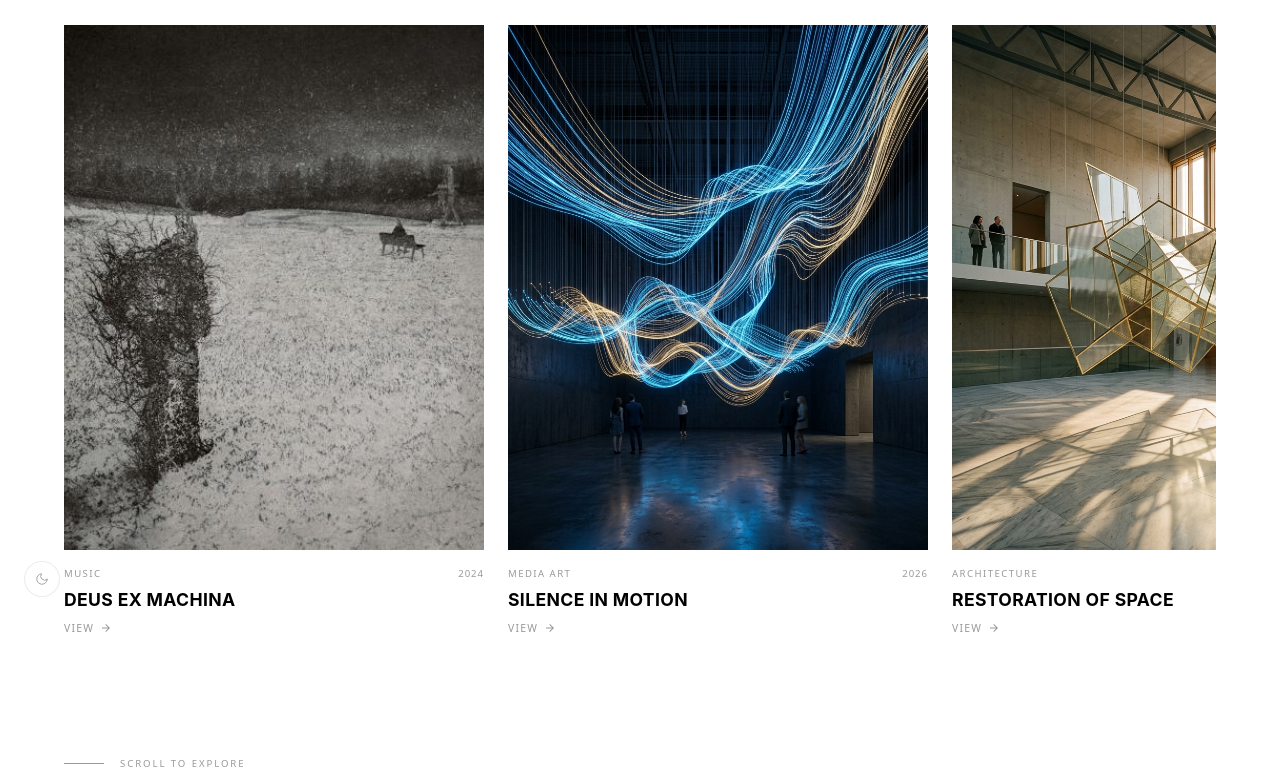
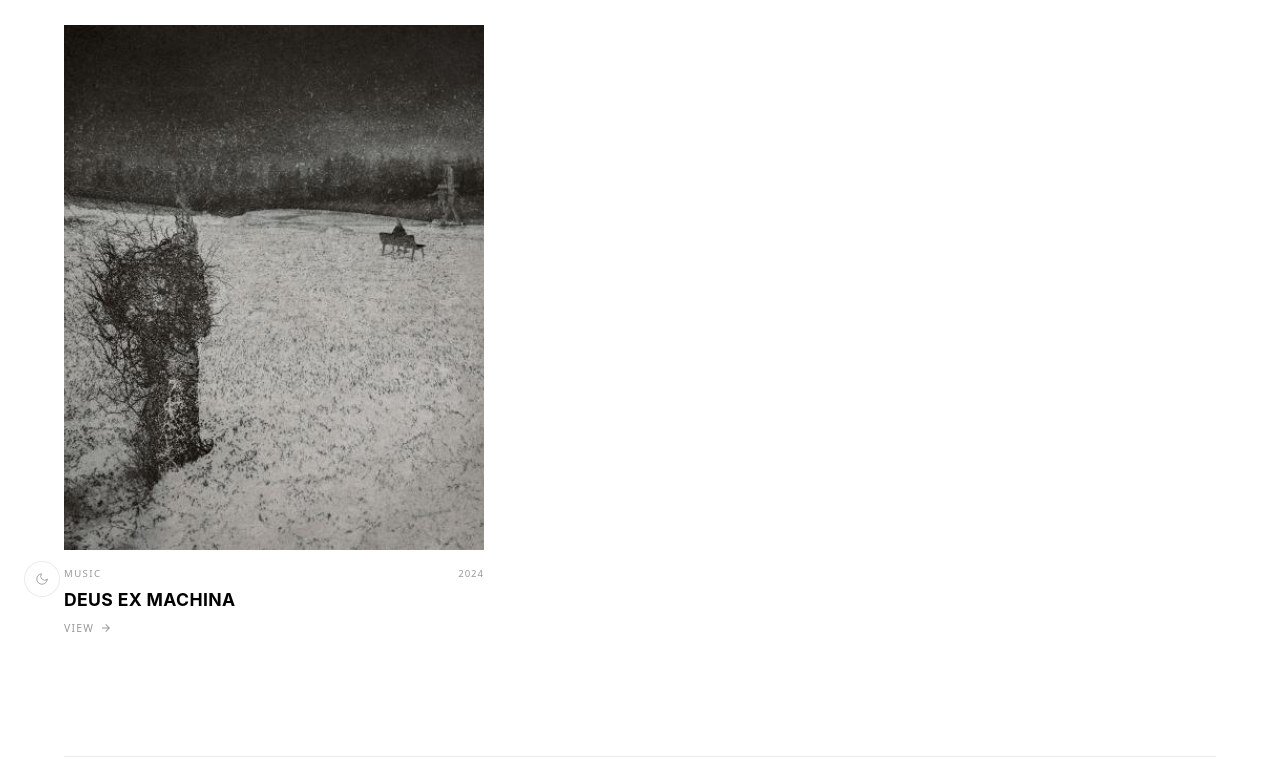
Before and after one commit to dev-artic/official_website, a plain HTML site: page projects/index.html in a window 1280 px wide. Shown: the part 179-952 px from the top of the page. Drawn offline with Linux system fonts and the light colour scheme; a web font is replaced by a local one.

Commit message:
style: increase footer spacing on album page and remove deprecated projects

```diff
--- a/projects/index.html
+++ b/projects/index.html
@@ -58,50 +58,6 @@
           </div>
         </a>
       </article>
-
-      <article class="project-card">
-        <a href="#" class="card-link">
-          <div class="image-wrapper">
-            <img src="media-art.png" alt="Silence in Motion" class="project-img">
-          </div>
-          <div class="project-info">
-            <div class="meta-row">
-              <span class="project-tag">Media Art</span>
-              <span class="project-date">2026</span>
-            </div>
-            <h2 class="project-name">Silence in Motion</h2>
-            <div class="view-project-btn">
-              <span>View</span>
-              <svg viewBox="0 0 24 24" class="arrow-icon"><path d="M12 4l-1.41 1.41L16.17 11H4v2h12.17l-5.58 5.59L12 20l8-8z"/></svg>
-            </div>
-          </div>
-        </a>
-      </article>
-
-      <article class="project-card">
-        <a href="#" class="card-link">
-          <div class="image-wrapper">
-            <img src="space-art.png" alt="Restoration of Space" class="project-img">
-          </div>
-          <div class="project-info">
-            <div class="meta-row">
-              <span class="project-tag">Architecture</span>
-              <span class="project-date">2026</span>
-            </div>
-            <h2 class="project-name">Restoration of Space</h2>
-            <div class="view-project-btn">
-              <span>View</span>
-              <svg viewBox="0 0 24 24" class="arrow-icon"><path d="M12 4l-1.41 1.41L16.17 11H4v2h12.17l-5.58 5.59L12 20l8-8z"/></svg>
-            </div>
-          </div>
-        </a>
-      </article>
-
-    </div>
-
-    <div class="scroll-indicator">
-      <div class="scroll-line"></div>
-      <span class="scroll-text">Scroll to explore</span>
     </div>
 
     <footer class="gallery-footer">
```
Also changed, not shown: deus-ex-machina/index.html (+1 -1 lines).
